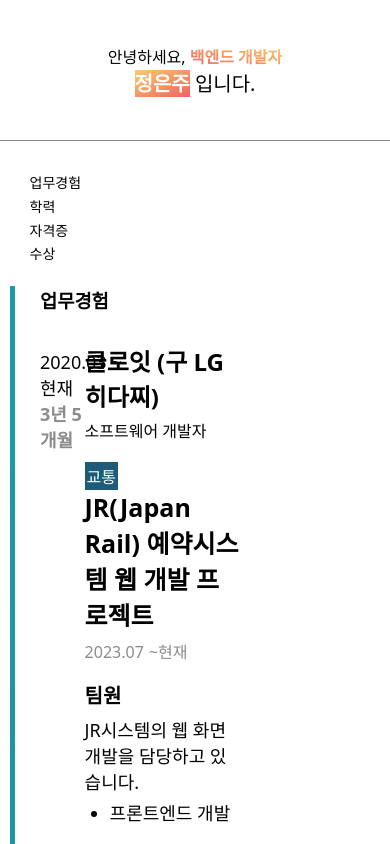
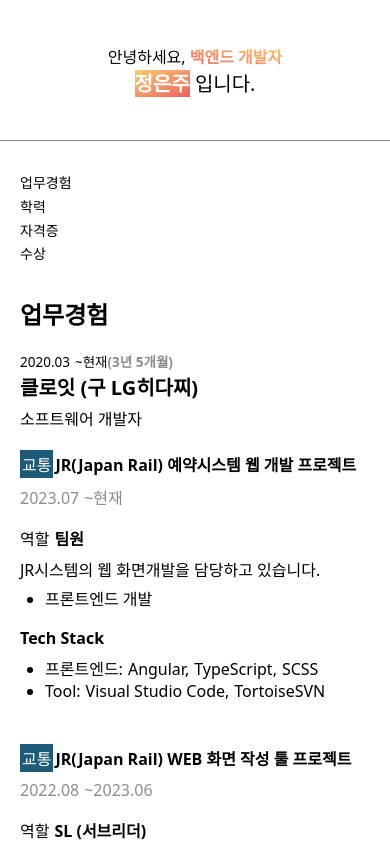
Before and after one commit to melonpan0130/vue_portfolio, a Vue app: page / in a window 390 px wide. Shown: the top 844 px of the page. Built offline with nearby package versions, Linux system fonts and the light colour scheme.

Commit message:
#5 3.Mobile layout: Content

```diff
--- a/src/components/ArticleComponent/ArticleComponent.scss
+++ b/src/components/ArticleComponent/ArticleComponent.scss
@@ -72,6 +72,12 @@
         margin-bottom: 7px;
       }
 
+      .position::before {
+        content: '역할';
+        margin-right: 5px;
+        font-weight: $font_weight_300;
+      }
+
       .description {
         font-size: 18px;
         margin: 5px 0;
@@ -101,3 +107,50 @@
     }
   }
 }
+
+@media screen and (min-width: 769px) {
+}
+
+@media screen and (max-width: 768px) {
+  .article-component {
+    margin-top: 10px;
+    flex-direction: column;
+
+    & > .period {
+      // background-color: yellow;
+      width: 100%;
+
+      div {
+        font-size: 0.75em;
+        display: inline-block;
+      }
+
+      .period-string {
+        &::before {
+          content: '(';
+        }
+        &::after {
+          content: ')';
+        }
+      }
+    }
+
+    & > .content {
+      width: 100%;
+      & * {
+        font-size: $mobile_font_size3 !important;
+      }
+
+      & > .name {
+        font-size: $mobile_font_size2 !important;
+      }
+      .project {
+        & > .title {
+          .name {
+            font-size: $mobile_font_size3 !important;
+          }
+        }
+      }
+    }
+  }
+}
--- a/src/components/BodyComponent/BodyComponent.scss
+++ b/src/components/BodyComponent/BodyComponent.scss
@@ -52,6 +52,8 @@
       ul {
         position: relative;
         top: unset;
+        left: unset;
+        margin-left: 20px;
         transform: none;
         font-size: 14px;
         line-height: 1.7em;
@@ -65,7 +67,7 @@
     }
 
     .content {
-      width: 70%;
+      width: 100%;
     }
   }
 }
--- a/src/components/SectionComponent/SectionComponent.scss
+++ b/src/components/SectionComponent/SectionComponent.scss
@@ -5,8 +5,10 @@
   padding-left: 30px;
   margin: 10px;
   margin-bottom: 50px;
+}
 
-  &:before {
+@media screen and (min-width: 769px) {
+  .section-component::before {
     content: '';
     @include background_gradation_navy;
     width: 5px;
@@ -15,14 +17,17 @@
     top: 0;
     left: 0;
   }
+}
 
-  & > .title:hover:before {
-    content: '#';
-    position: absolute;
-    left: 12px;
-    font-size: 25px;
-    opacity: 0.7;
-    font-weight: $font_weight_600;
-    @include highlight_text_navy;
+@media screen and (max-width: 768px) {
+  .section-component {
+    margin: 0;
+    padding: 0;
+    padding: 20px;
+    margin-bottom: 30px;
+
+    & > .title {
+      font-size: $mobile_font_size1;
+    }
   }
 }
--- a/src/global.scss
+++ b/src/global.scss
@@ -59,3 +59,7 @@ $font_weight_900: 900; // Black
   );
   color: white;
 }
+
+$mobile_font_size1: 24px;
+$mobile_font_size2: 20px;
+$mobile_font_size3: 16px;
```
